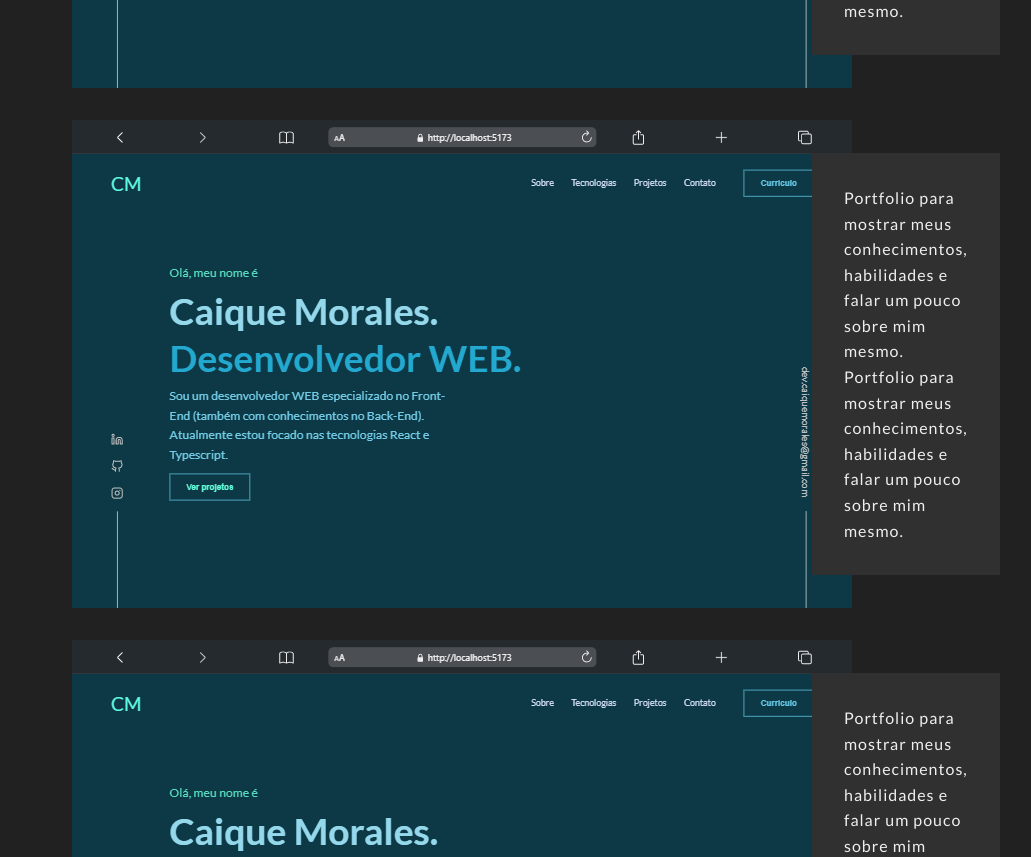
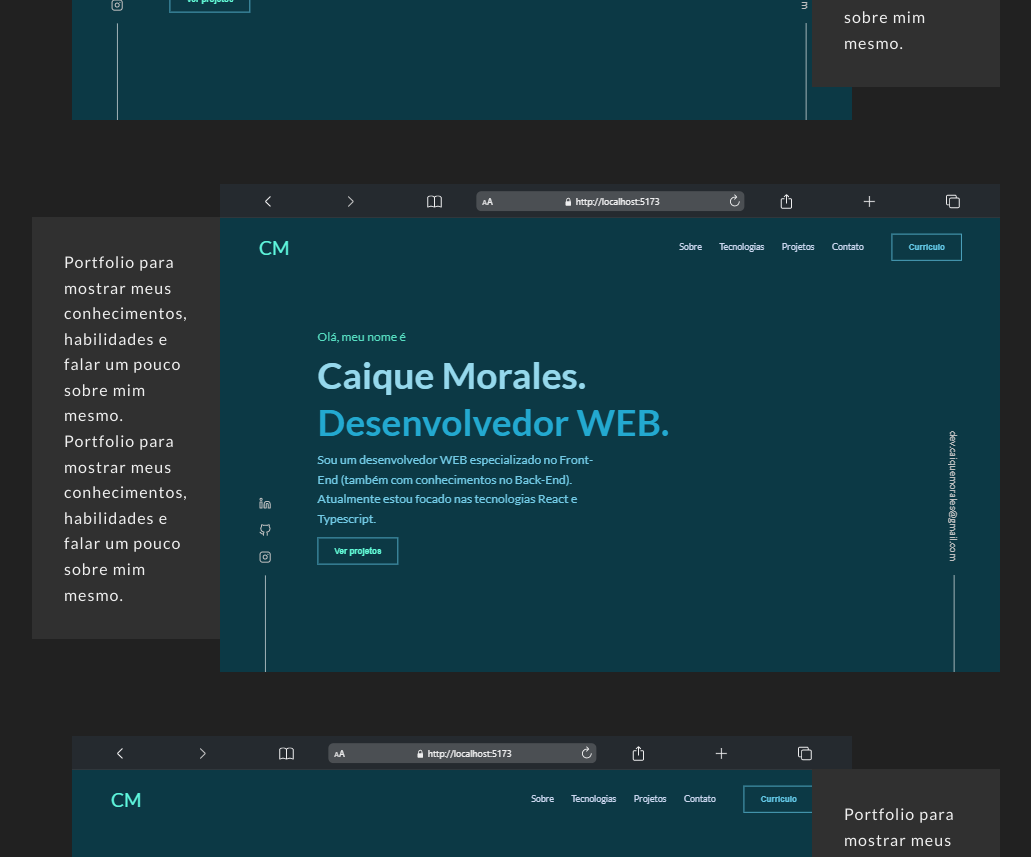
Before and after one commit to CaiqueMorales20/portfolio, a React (Vite) app: page / in a window 1280 px wide. Shown: the part 1880-2737 px from the top of the page, without its empty margins (104-1135 px from the left). Built offline with nearby package versions, Linux system fonts and the light colour scheme.

Commit message:
:sparkles: feat: Projects Desktop

```diff
--- a/src/screens/HomePage/components/Projects/components/Project/index.tsx
+++ b/src/screens/HomePage/components/Projects/components/Project/index.tsx
@@ -3,12 +3,13 @@ import { Image, ProjectS, TextContainer } from "./style";
 
 // Images
 import PortfolioImg from "../../../../../../assets/img/projects/portfolio.png";
+import { ProjectProps } from "./types";
 
 // Functional Component
-export const Project = () => {
+export const Project = (props: ProjectProps) => {
 	// Rendering
 	return (
-		<ProjectS>
+		<ProjectS reversed={props.reversed}>
 			<Image src={PortfolioImg} />
 			<TextContainer>
 				<p>
--- a/src/screens/HomePage/components/Projects/components/Project/style.tsx
+++ b/src/screens/HomePage/components/Projects/components/Project/style.tsx
@@ -1,11 +1,15 @@
 import styled from "styled-components";
 import { cssVariables } from "../../../../../../GlobalStyle";
 
+// Types
+import { ProjectProps } from "./types";
+
 // Styled Components
-export const ProjectS = styled.div`
+export const ProjectS = styled.div<ProjectProps>`
 	display: flex;
 	align-items: center;
 	justify-content: center;
+	flex-direction: ${(props) => props.reversed && "row-reverse"};
 `;
 
 export const TextContainer = styled.div`
--- a/src/screens/HomePage/components/Projects/components/Project/types.ts
+++ b/src/screens/HomePage/components/Projects/components/Project/types.ts
@@ -1,4 +1,4 @@
 // Types
-export type ProjectsProps = {
-	reversed: boolean;
+export type ProjectProps = {
+	reversed?: boolean;
 };
--- a/src/screens/HomePage/components/Projects/index.tsx
+++ b/src/screens/HomePage/components/Projects/index.tsx
@@ -11,7 +11,7 @@ export const Projects = () => {
 			<ProjectsS>
 				<SectionTitle>Projects</SectionTitle>
 				<Project />
-				<Project />
+				<Project reversed />
 				<Project />
 			</ProjectsS>
 		</Content>
--- a/src/screens/HomePage/components/Projects/style.tsx
+++ b/src/screens/HomePage/components/Projects/style.tsx
@@ -4,5 +4,5 @@ import styled from "styled-components";
 export const ProjectsS = styled.section`
 	display: flex;
 	flex-direction: column;
-	gap: 2em;
+	gap: 4em;
 `;
```
